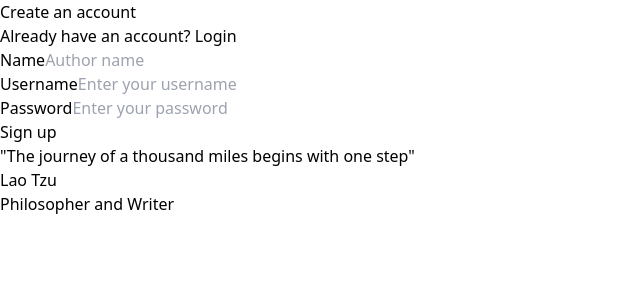
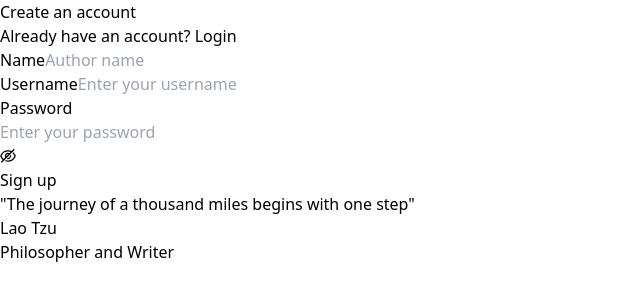
Before and after one commit to aryanxvz/lineary, a React (Vite) app in the folder frontend/: page /signup in a window 1280 px wide. Shown: the top 300 px of the page, without its empty margins (0-640 px from the left). Built offline with nearby package versions, Linux system fonts and the light colour scheme.

Commit message:
added show/hide password button and edit to logout page

```diff
--- a/frontend/package.json
+++ b/frontend/package.json
@@ -10,6 +10,7 @@
     "preview": "vite preview"
   },
   "dependencies": {
+    "@ant-design/icons": "^5.3.7",
     "@aryanxvz/medium-common1": "^1.0.0",
     "axios": "^1.7.2",
     "react": "^18.2.0",
--- a/frontend/src/components/SigninCard.tsx
+++ b/frontend/src/components/SigninCard.tsx
@@ -1,7 +1,7 @@
 import { SigninInput } from "@aryanxvz/medium-common1"
 import { useState } from "react"
 import { Link, useNavigate } from "react-router-dom"
-import { InputBox } from "../components/SignupCard"
+import { InputBox, PasswordBox } from "../components/SignupCard"
 import { BACKEND_URL } from "../../config"
 import axios from "axios"
 
@@ -29,7 +29,7 @@ export const SigninCard = () => {
     return <div className="h-screen flex justify-center flex-col">
         <div className="flex justify-center">
             <div>
-                <div className="px-10">
+                <div className="px-4">
                     <div className="text-3xl font-extrabold">
                         Login to your account
                     </div>
@@ -50,13 +50,14 @@ export const SigninCard = () => {
                             username: (e.target as HTMLInputElement).value
                         })
                     } />
-                    <InputBox label="Password" type="password" placeholder="Enter your password" onChange={(e) =>
+                    <PasswordBox label="Password" placeholder="Enter your password" onChange={(e) =>
                         setInputs({
                             ...inputs,
                             password: (e.target as HTMLInputElement).value
                         })
-                    } />
-                    <button onClick={sendRequest} type="button" className="w-full mt-4 text-white bg-gray-800 hover:bg-gray-900 focus:outline-none focus:ring-4 focus:ring-gray-300 font-medium rounded-lg text-sm px-5 py-2.5 me-2 mb-2 dark:bg-gray-800 dark:hover:bg-gray-700 dark:focus:ring-gray-700 dark:border-gray-700">Sign in</button>
+                    }/>
+                    <button onClick={sendRequest} type="button" className="w-full mt-4 text-white bg-gray-800 hover:bg-gray-900 focus:outline-none focus:ring-4 focus:ring-gray-300 font-medium rounded-lg text-sm px-5 py-2.5 me-2 mb-2 dark:bg-gray-800 dark:hover:bg-gray-700 dark:focus:ring-gray-700 dark:border-gray-700">Sign in
+                    </button>
                 </div>
             </div>
         </div>
--- a/frontend/src/components/SignupCard.tsx
+++ b/frontend/src/components/SignupCard.tsx
@@ -3,6 +3,7 @@ import axios from "axios"
 import { ChangeEvent, useState } from "react"
 import { Link, useNavigate } from "react-router-dom"
 import { BACKEND_URL } from "../../config.ts"
+import { EyeInvisibleOutlined, EyeOutlined } from "@ant-design/icons"
 
 export const SignupCard = () => {
     const navigate = useNavigate()
@@ -49,19 +50,18 @@ export const SignupCard = () => {
                             username: (e.target as HTMLInputElement).value
                         })
                     } />
-                    <InputBox label="Password" type="password" placeholder="Enter your password" onChange={(e) =>
+                    <PasswordBox label="Password" placeholder="Enter your password" onChange={(e) =>
                         setInputs({
                             ...inputs,
                             password: (e.target as HTMLInputElement).value
                         })
-                    } />
+                    }/>
                     <button onClick={sendRequest} type="button" className="w-full mt-4 text-white bg-gray-800 hover:bg-gray-900 focus:outline-none focus:ring-4 focus:ring-gray-300 font-medium rounded-lg text-sm px-5 py-2.5 me-2 mb-2 dark:bg-gray-800 dark:hover:bg-gray-700 dark:focus:ring-gray-700 dark:border-gray-700">Sign up</button>
                 </div>
             </div>
         </div>
     </div>
 }
-
 
 interface InputBoxType {
     label: String
@@ -70,9 +70,48 @@ interface InputBoxType {
     type?: String
 }
 
+interface PasswordBoxType {
+    label: String
+    placeholder: String
+    onChange: (e: ChangeEvent) => void
+}
+
 export function InputBox({ label, placeholder, onChange, type } : InputBoxType ) {
     return <div>
         <label className="block mb-2 text-base text-black font-semibold pt-3">{label}</label>
         <input onChange={onChange} type={type as string || "text"} className="bg-gray-50 border border-gray-300 text-gray-900 text-sm rounded-lg focus:ring-blue-500 focus:border-blue-500 block w-full p-2.5" placeholder={placeholder as string} required />
     </div>
 }
+
+export function PasswordBox({ label, placeholder, onChange } : PasswordBoxType) {
+    const [password, setPassword] = useState("");
+    const [visible, setVisible] = useState(false);
+
+    const handlePasswordChange = (e: ChangeEvent<HTMLInputElement>) => {
+        setPassword(e.target.value);
+        onChange(e);
+    };
+
+    return (
+        <div>
+            <label className="block mb-2 text-base text-black font-semibold pt-3">{label}</label>
+            <div className="relative">
+                <input
+                    value={password}
+                    onChange={handlePasswordChange}
+                    type={visible ? "text" : "password"}
+                    className="bg-gray-50 border border-gray-300 text-gray-900 text-sm rounded-lg focus:ring-blue-500 focus:border-blue-500 block w-full p-2.5 pr-10" // added pr-10 to make room for the icon
+                    placeholder={placeholder as string}
+                    required/>
+                <div className="absolute inset-y-0 right-0 pr-3 flex items-center text-sm leading-5">
+                    <button
+                        type="button"
+                        onClick={() => setVisible(!visible)}
+                        className="focus:outline-none">
+                        {visible ? <EyeOutlined /> : <EyeInvisibleOutlined />}
+                    </button>
+                </div>
+            </div>
+        </div>
+    );
+}
--- a/frontend/src/pages/Account.tsx
+++ b/frontend/src/pages/Account.tsx
@@ -16,13 +16,13 @@ export const Account = () => {
     }, [navigate]);
 
     return <div>
-        <section className="bg-gray-50">
+        <section className="h-screen flex justify-center flex-col bg-gray-100">
             <div className="flex flex-col items-center justify-center px-6 py-8 mx-auto md:h-screen lg:py-0">
-                <div className="w-full bg-white rounded-lg shadow md:mt-0 sm:max-w-md pt-20 pb-20">
+                <div className="w-full bg-white rounded-lg shadow md:mt-0 sm:max-w-md pt-10 pb-10">
                     <div className="flex justify-center p-6 space-y-4 md:space-y-6 sm:p-8">
                         <div className="flex items-center">
                             <Avatar size={"big"} name={localStorage.getItem("authorName") || "Anonymous"} />
-                            <div className="text-5xl font-bold pl-4">
+                            <div className="text-3xl lg:text-5xl font-bold pl-4">
                                 {localStorage.getItem("authorName") || "Anonymous"}
                             </div>
                         </div>
```
Also changed, not shown: 1 other file (tests, documents, lock files or other folders).
